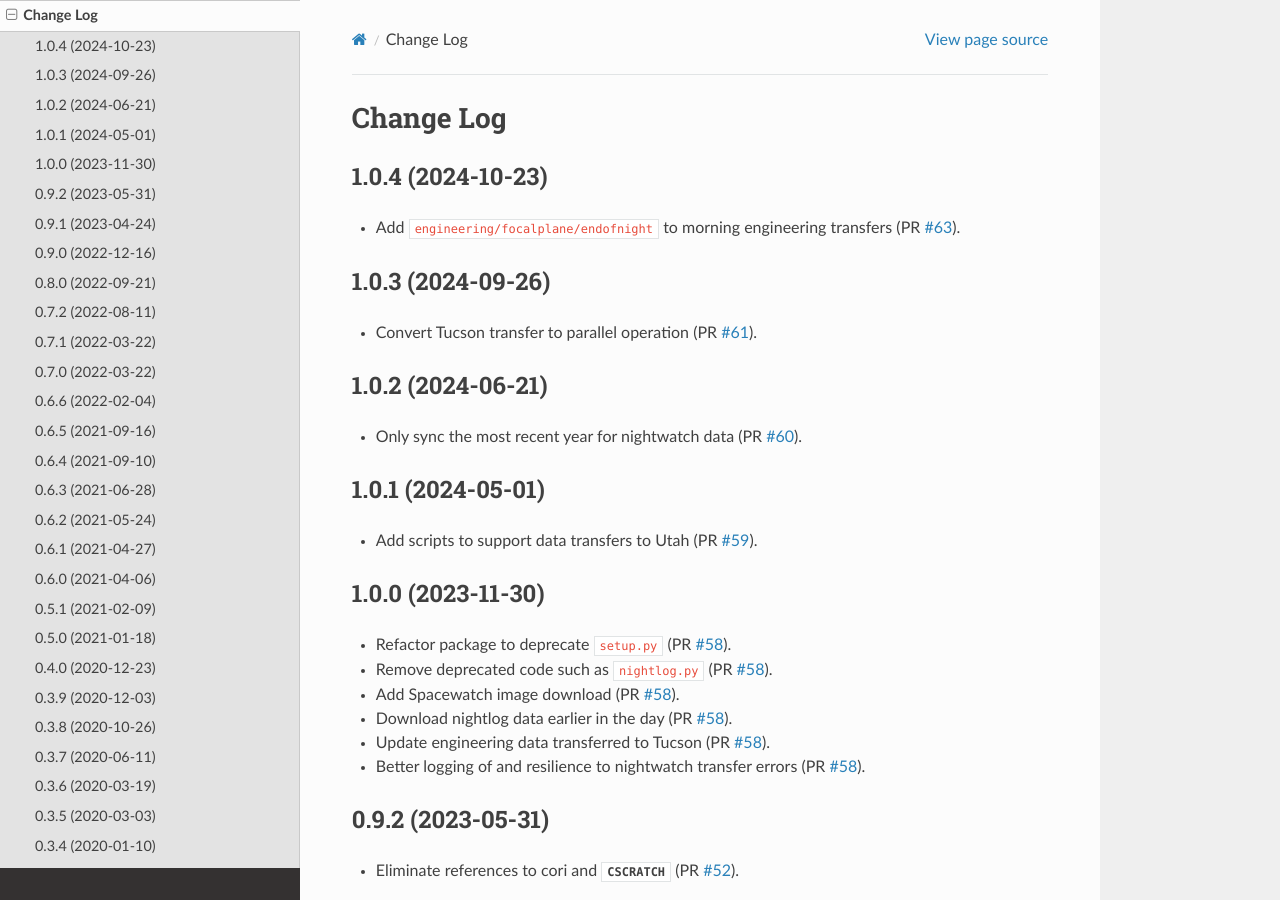
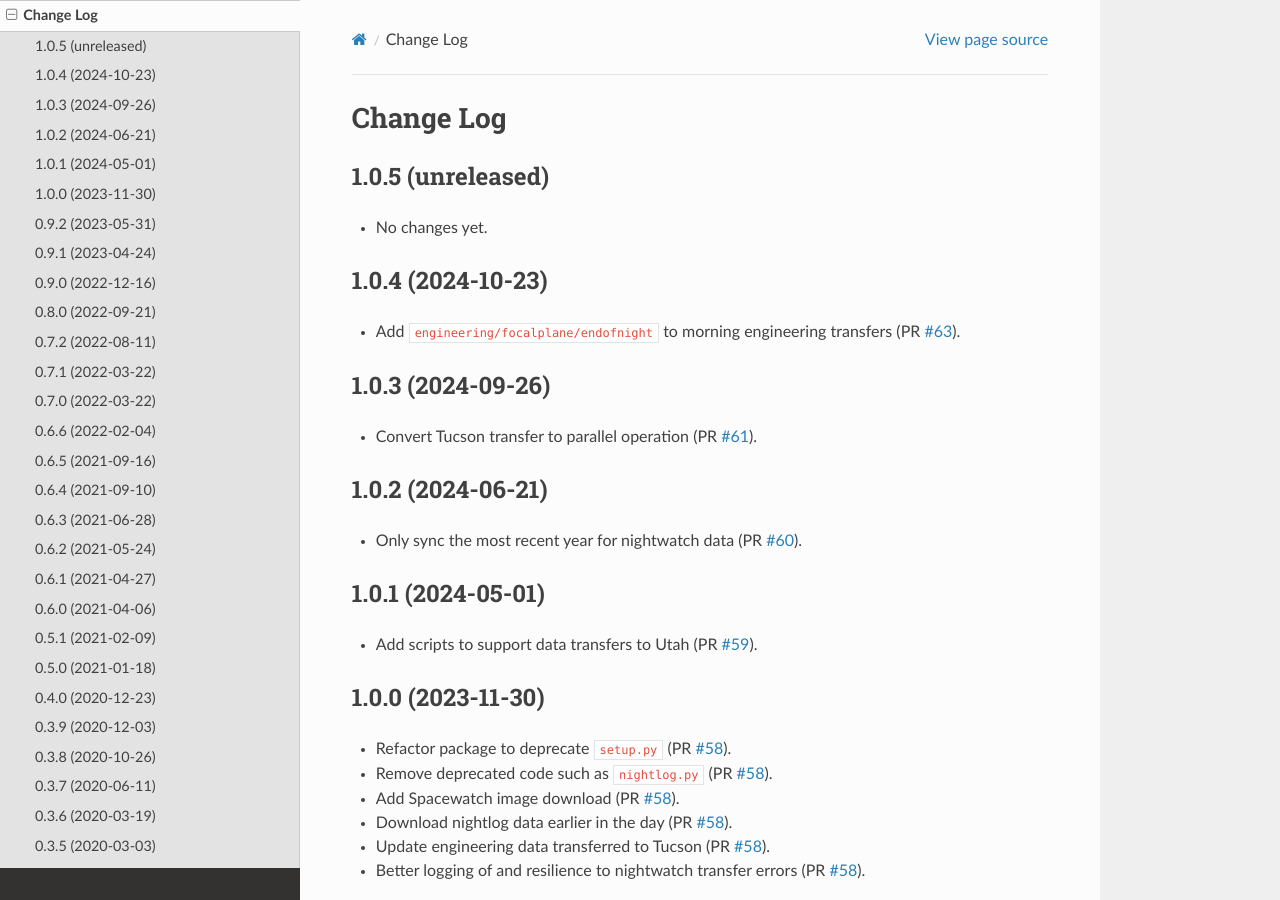
Before and after one commit to desihub/desitransfer, a Sphinx documentation site: the page built from doc/changes.rst, in a window 1280 px wide and 900 px high. Built offline with Sphinx 7.4.7 and the Read the Docs theme 3.1.0, drawn with Linux system fonts in a browser that asks for light colours.

Commit message:
bump version after tag

```diff
--- a/doc/changes.rst
+++ b/doc/changes.rst
@@ -1,6 +1,11 @@
 ==========
 Change Log
 ==========
+
+1.0.5 (unreleased)
+------------------
+
+* No changes yet.
 
 1.0.4 (2024-10-23)
 ------------------
--- a/py/desitransfer/_version.py
+++ b/py/desitransfer/_version.py
@@ -1 +1 @@
-__version__ = '1.0.4'
+__version__ = '1.0.5.dev549'
```
